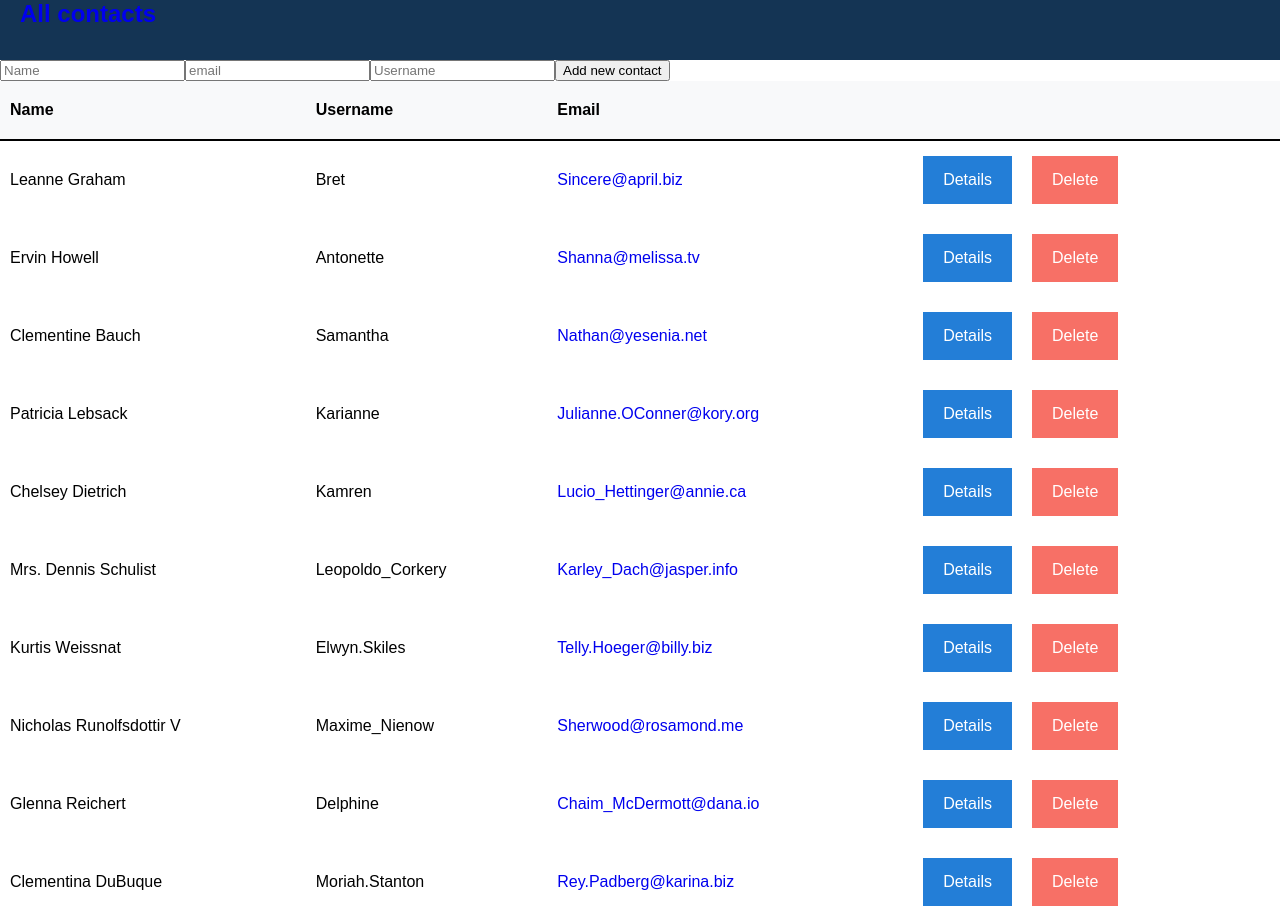
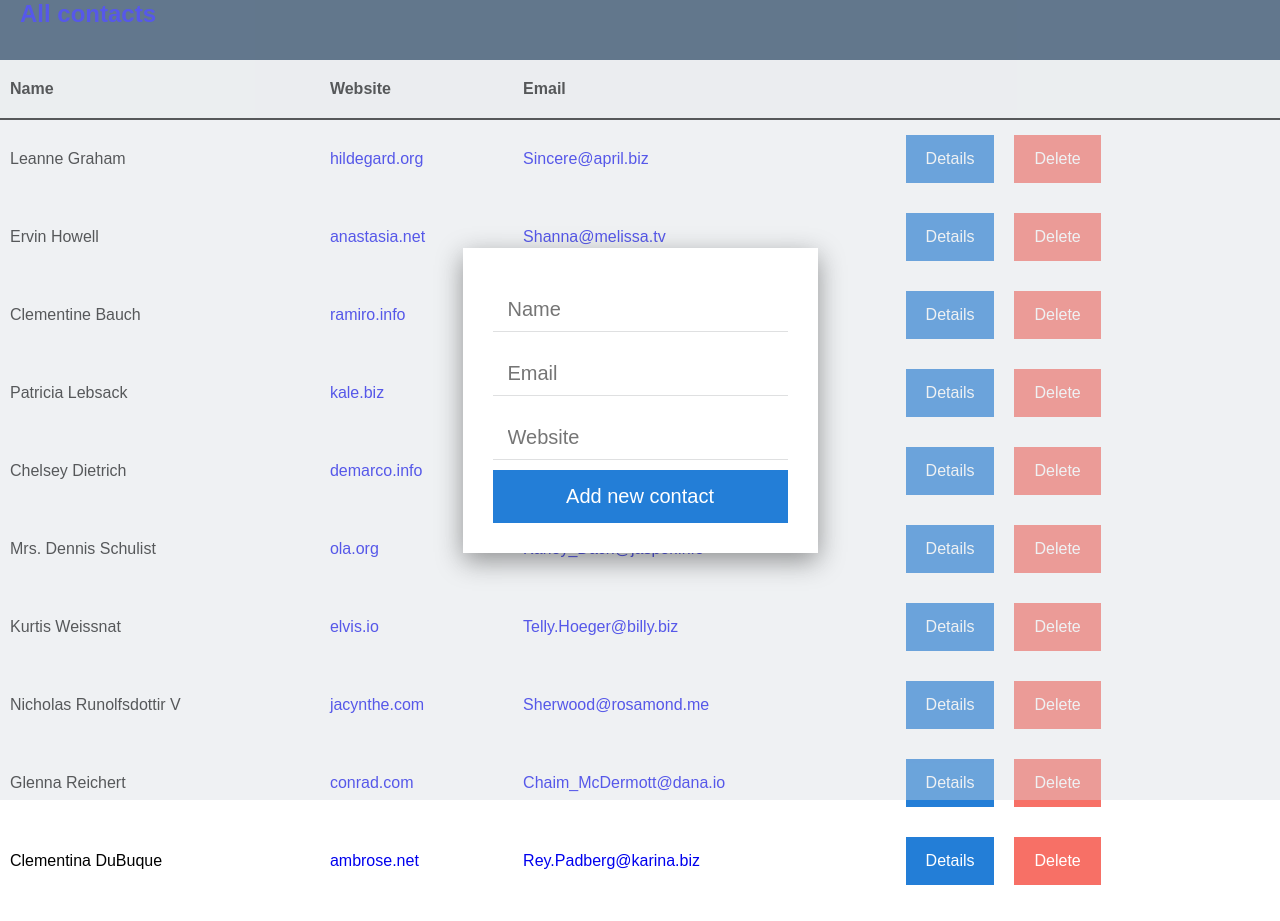
Before and after one commit to AndriiManyak/vue-spa-tt, a Vue app: page / in a window 1280 px wide. After the commit the page ends 900 px from the top, so only its background shows below. Built offline with nearby package versions, Linux system fonts and the light colour scheme.

Commit message:
formated contacts table and contact details

```diff
--- a/src/components/ContactsTable.vue
+++ b/src/components/ContactsTable.vue
@@ -2,7 +2,7 @@
   <table class="contacts__table table">
     <thead class="table__head">
       <th @click="sortContactsBy('name')">Name</th>
-      <th @click="sortContactsBy('username')">Username</th>
+      <th @click="sortContactsBy('website')">Website</th>
       <th @click="sortContactsBy('email')">Email</th>
       <th></th>
     </thead>
@@ -17,7 +17,7 @@
         class="table__contact"
       >
         <td>{{ contact.name }}</td>
-        <td>{{ contact.username }}</td>
+        <td><a :href="contact.website"> {{ contact.website }}</a></td>
         <td><a :href="`mailto:${contact.email}`">{{ contact.email }}</a></td>
         <td>
           <div>
@@ -50,19 +50,20 @@
 </template>
 
 <script>
-import store from '@/store';
 import DeleteMenu from './DeleteMenu.vue';
 
 export default {
   name: 'ContactsTable',
   data() {
     return {
-      contacts: store.contacts,
       contactIdToDelete: null,
     };
   },
   components: {
     DeleteMenu,
+  },
+  props: {
+    contacts: Array,
   },
   // computed: {
   //   partialContacts() {
--- a/src/components/NewContactForm.vue
+++ b/src/components/NewContactForm.vue
@@ -1,25 +1,32 @@
 <template>
-  <div class="new_contact">
-      <form @submit.prevent="handleSubmit">
+  <div class="new-contact">
+      <form
+        @submit.prevent="handleSubmit"
+        class="new-contact__form form"
+      >
         <input
+          class="new-contact__input"
           type="text"
           name="name"
           placeholder="Name"
-          v-model="newUserData.name"
+          v-model="formData.name"
         />
         <input
+          class="new-contact__input"
           type="text"
           name="email"
-          placeholder="email"
-          v-model="newUserData.email"
+          placeholder="Email"
+          v-model="formData.email"
         />
         <input
+          class="new-contact__input"
           type="text"
-          name="username"
-          placeholder="Username"
-          v-model="newUserData.username"
+          name="website"
+          placeholder="Website"
+          v-model="formData.website"
         />
         <button
+          class="new-contact__submit"
           type="submit"
         >
           Add new contact
@@ -33,16 +40,83 @@ export default {
   name: 'NewContactForm',
   data() {
     return {
-      newUserData: {
+      formErrors: [],
+      formData: {
         name: '',
         email: '',
-        username: '',
+        website: '',
       },
     };
+  },
+  methods: {
+    handleSubmit() {
+      if (!this.formData.name) {
+        this.formErrors.push('name is required');
+      }
+
+      this.$emit('add-contact', this.formData);
+      this.formData = {
+        name: '',
+        email: '',
+        website: '',
+      };
+    },
   },
 };
 </script>
 
-<style>
+<style scoped lang="scss">
+.new-contact {
+  position: fixed;
+  height: 100%;
+  width: 100%;
+  top: 50%;
+  left: 50%;
+  transform: translate(-50%, -50%);
+  display: flex;
+  justify-content: center;
+  align-items: center;
+  background-color: rgba(216, 220, 225, 0.4);
 
+  &__form {
+    display: flex;
+    flex-direction: column;
+
+    padding: 30px;
+    background-color: white;
+    box-shadow: 0 8px 25px rgba(0,0,0,0.4);
+  }
+
+  &__input {
+    margin: 10px 0;
+    padding: 10px 15px;
+
+    font-size: 20px;
+    border: none;
+    outline: none;
+    border-bottom: 1px solid #DFE0E1;
+
+    &:focus {
+      padding-bottom: 9px;
+      border-bottom: 2px solid #237ED7;
+    }
+  }
+
+  &__submit {
+    border: none;
+    padding: 15px;
+    outline: none;
+    font-size: 20px;
+    color: white;
+    background-color: #237ED7;
+
+    transition: color 0.5s, background-color 0.5s;
+    cursor: pointer;
+
+    &:hover {
+      color: #237ED7;
+      background-color: white;
+    }
+  }
+}
 </style>
--- a/src/store.js
+++ b/src/store.js
@@ -3,132 +3,72 @@ const contacts = [
   {
     id: 1,
     name: 'Leanne Graham',
-    username: 'Bret',
     email: 'Sincere@april.biz',
     phone: '1-770-736-8031 x56442',
     website: 'hildegard.org',
-    company: {
-      name: 'Romaguera-Crona',
-      catchPhrase: 'Multi-layered client-server neural-net',
-      bs: 'harness real-time e-markets',
-    },
   },
   {
     id: 2,
     name: 'Ervin Howell',
-    username: 'Antonette',
     email: 'Shanna@melissa.tv',
     phone: '010-692-6593 x09125',
     website: 'anastasia.net',
-    company: {
-      name: 'Deckow-Crist',
-      catchPhrase: 'Proactive didactic contingency',
-      bs: 'synergize scalable supply-chains',
-    },
   },
   {
     id: 3,
     name: 'Clementine Bauch',
-    username: 'Samantha',
     email: 'Nathan@yesenia.net',
     phone: '1-463-123-4447',
     website: 'ramiro.info',
-    company: {
-      name: 'Romaguera-Jacobson',
-      catchPhrase: 'Face to face bifurcated interface',
-      bs: 'e-enable strategic applications',
-    },
   },
   {
     id: 4,
     name: 'Patricia Lebsack',
-    username: 'Karianne',
     email: 'Julianne.OConner@kory.org',
     phone: '493-170-9623 x156',
     website: 'kale.biz',
-    company: {
-      name: 'Robel-Corkery',
-      catchPhrase: 'Multi-tiered zero tolerance productivity',
-      bs: 'transition cutting-edge web services',
-    },
   },
   {
     id: 5,
     name: 'Chelsey Dietrich',
-    username: 'Kamren',
     email: 'Lucio_Hettinger@annie.ca',
     phone: '(254)954-1289',
     website: 'demarco.info',
-    company: {
-      name: 'Keebler LLC',
-      catchPhrase: 'User-centric fault-tolerant solution',
-      bs: 'revolutionize end-to-end systems',
-    },
   },
   {
     id: 6,
     name: 'Mrs. Dennis Schulist',
-    username: 'Leopoldo_Corkery',
     email: 'Karley_Dach@jasper.info',
     phone: '1-477-935-8478 x6430',
     website: 'ola.org',
-    company: {
-      name: 'Considine-Lockman',
-      catchPhrase: 'Synchronised bottom-line interface',
-      bs: 'e-enable innovative applications',
-    },
   },
   {
     id: 7,
     name: 'Kurtis Weissnat',
-    username: 'Elwyn.Skiles',
     email: 'Telly.Hoeger@billy.biz',
     phone: '210.067.6132',
     website: 'elvis.io',
-    company: {
-      name: 'Johns Group',
-      catchPhrase: 'Configurable multimedia task-force',
-      bs: 'generate enterprise e-tailers',
-    },
   },
   {
     id: 8,
     name: 'Nicholas Runolfsdottir V',
-    username: 'Maxime_Nienow',
     email: 'Sherwood@rosamond.me',
     phone: '586.493.6943 x140',
     website: 'jacynthe.com',
-    company: {
-      name: 'Abernathy Group',
-      catchPhrase: 'Implemented secondary concept',
-      bs: 'e-enable extensible e-tailers',
-    },
   },
   {
     id: 9,
     name: 'Glenna Reichert',
-    username: 'Delphine',
     email: 'Chaim_McDermott@dana.io',
     phone: '(775)976-6794 x41206',
     website: 'conrad.com',
-    company: {
-      name: 'Yost and Sons',
-      catchPhrase: 'Switchable contextually-based project',
-      bs: 'aggregate real-time technologies',
-    },
   },
   {
     id: 10,
     name: 'Clementina DuBuque',
-    username: 'Moriah.Stanton',
     email: 'Rey.Padberg@karina.biz',
     phone: '024-648-3804',
     website: 'ambrose.net',
-    company: {
-      name: 'Hoeger LLC',
-      catchPhrase: 'Centralized empowering task-force',
-      bs: 'target end-to-end models',
-    },
   },
 ];
 
--- a/src/views/ContactDetails.vue
+++ b/src/views/ContactDetails.vue
@@ -1,29 +1,80 @@
 <template>
-  <div class="contactcard">
-    <h1>{{ contact.name}}</h1>
-    <p>{{ contact.username}}</p>
-    <p>{{ contact.email}}</p>
-    <p>{{ contact.phone}}</p>
-    <p>{{ contact.website}}</p>
+  <div class="contact">
+    <section class="contact__wrapper">
+      <img
+        src="@/images/user-icon.png"
+        class="contact__user-icon"
+      />
+      <div class="contact__main">
+        <h2
+          class="contact__field"
+        >
+          {{ contact.name}}
+          <button
+            class="contact__button button button--edit"
+            type="button">
+            Edit
+          </button>
+        </h2>
+        <p
+          class="contact__field"
+        >
+          {{ contact.email}}
+          <button
+            class="contact__button button button--edit"
+            type="button">
+            Edit
+          </button>
+        </p>
+        <p
+          class="contact__field"
+        >
+          {{ contact.phone}}
+          <button
+            class="contact__button button button--edit"
+            type="button">
+            Edit
+          </button>
+        </p>
+        <p
+          class="contact__field"
+        >
+          {{ contact.website}}
+          <button
+            class="contact__button button button--edit"
+            type="button">
+            Edit
+          </button>
+        </p>
+      </div>
+    </section>
 
-    <div class="company">
-      <h2>Company</h2>
-      <p>{{ contact.company.name}}</p>
-      <p>{{ contact.company.catchPhrase}}</p>
-      <p>{{ contact.company.bs}}</p>
-    </div>
+    <button
+      type="button"
+      class="contact__button button button--new-field"
+    >
+      Add new field
+    </button>
+    <new-field-form></new-field-form>
+    <section class="contact__additional">
+
+    </section>
     <router-link to="/">Back</router-link>
   </div>
 </template>
 
 <script>
 import store from '@/store';
+import NewFieldForm from '../components/NewFieldForm.vue';
 
 export default {
   data() {
     return {
       contactId: this.$route.params.id,
     };
+  },
+  components: {
+    NewFieldForm,
   },
   computed: {
     contact() {
@@ -35,6 +86,68 @@ export default {
 };
 </script>
 
-<style scoped>
+<style scoped lang="scss">
+.contact {
+  padding: 10px 30px;
 
+  &__wrapper {
+    display: flex;
+  }
+
+  &__user-icon {
+    height: 100px;
+    width: 100px;
+  }
+
+  &__main {
+    padding: 0 10px;
+  }
+
+  &__field {
+    margin: 5px 10px;
+
+    &:hover {
+      > button {
+        display: inline;
+      }
+    }
+  }
+}
+
+.button {
+  border: none;
+  outline: none;
+
+  cursor: pointer;
+
+  &--edit {
+    display: none;
+    padding: 0 5px;
+    color: #59A8F4;
+    background-color: white;
+
+    &:hover {
+    text-decoration: underline;
+    }
+  }
+
+  &--new-field {
+    padding: 15px 20px;
+
+    background-color: #237ED7;
+    color: white;
+    font-size: 16px;
+
+    transition: color 0.5s, background-color 0.5s;
+
+    &:focus {
+      transform: scale(1.05);
+    }
+
+    &:hover {
+      color: #237ED7;
+      background-color: white;
+    }
+  }
+}
 </style>
--- a/src/views/Contacts.vue
+++ b/src/views/Contacts.vue
@@ -1,13 +1,17 @@
 <template>
   <div>
-    <new-contact-form></new-contact-form>
+    <new-contact-form
+      @add-contact="addContact"
+    >
+    </new-contact-form>
     <contacts-table
-    >
-    </contacts-table>
+      :contacts="contacts"
+    ></contacts-table>
   </div>
 </template>
 
 <script>
+import store from '@/store';
 import ContactsTable from '@/components/ContactsTable.vue';
 import NewContactForm from '@/components/NewContactForm.vue';
 
@@ -15,6 +19,7 @@ export default {
   name: 'Contacts',
   data() {
     return {
+      contacts: store.contacts,
     };
   },
   components: {
```
Also changed, not shown: src/images/user-icon.png (added).
